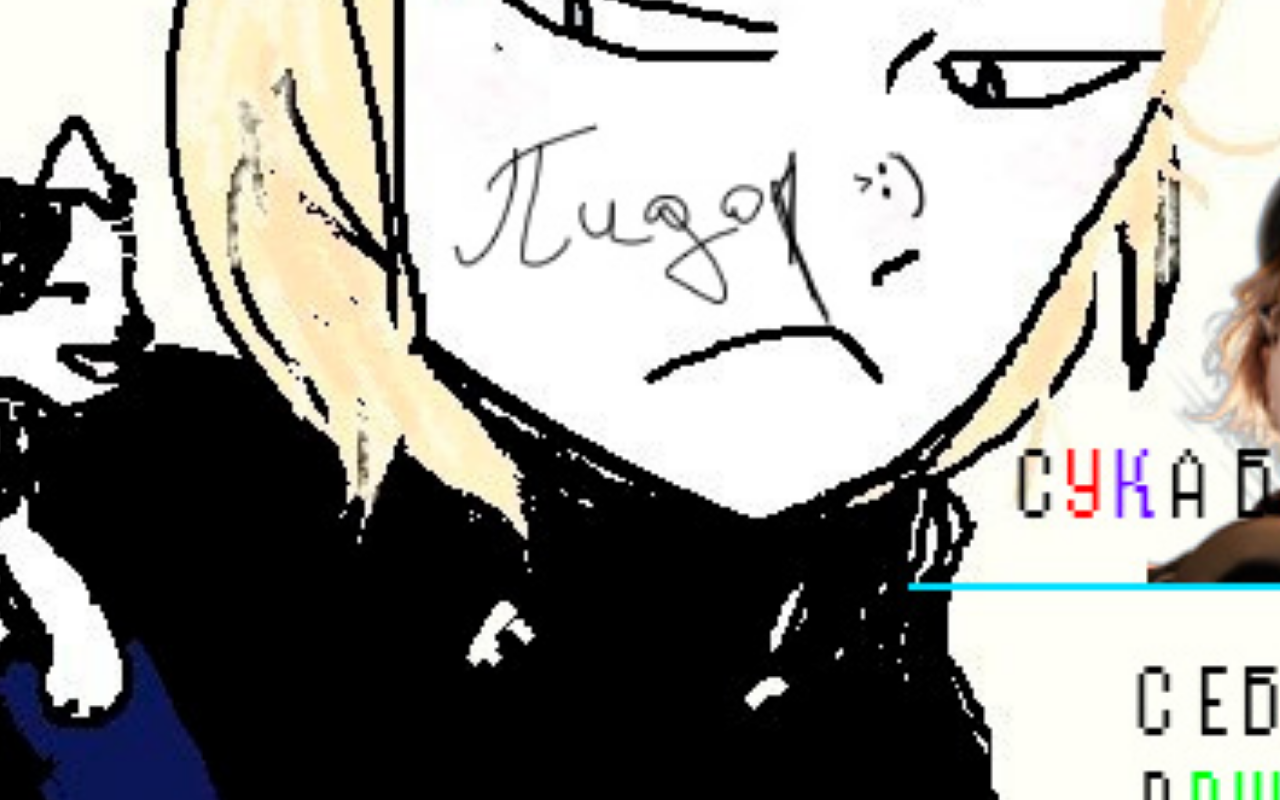
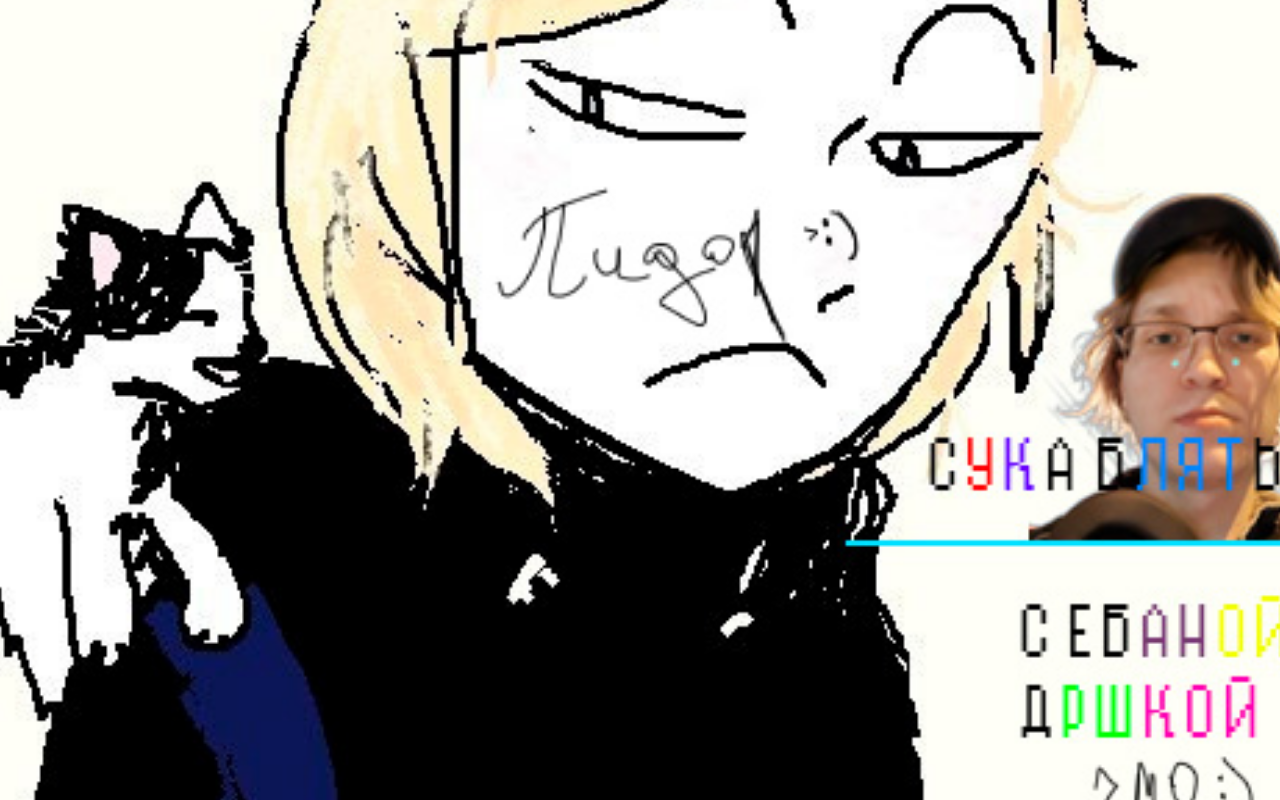
Before and after one commit to apollobelvedere33/robloxminecrafthellokitty, a plain HTML site: page index.html in a window 1280 px wide. Drawn offline with Linux system fonts and the light colour scheme.

Commit message:
Update index.html

```diff
--- a/index.html
+++ b/index.html
@@ -41,7 +41,7 @@
 
   // 1 = картинка целиком видна при открытии (без обрезки).
   // Поставь больше 1, если хочешь, чтобы при открытии было приближение.
-  const INITIAL_ZOOM = 1.5;
+  const INITIAL_ZOOM = 1.15;
 
   let scale = 1;
   let posX = 0;
```
